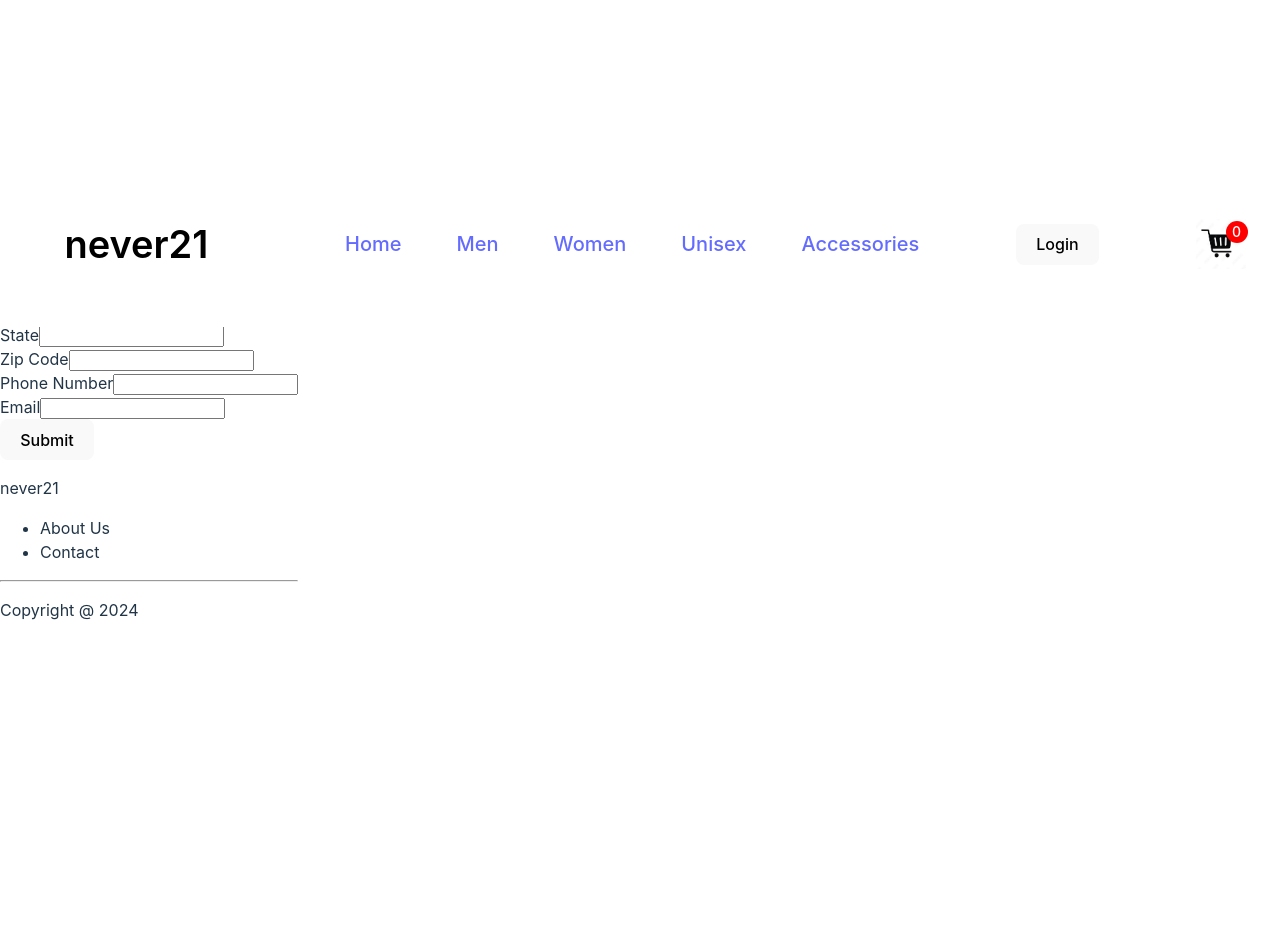
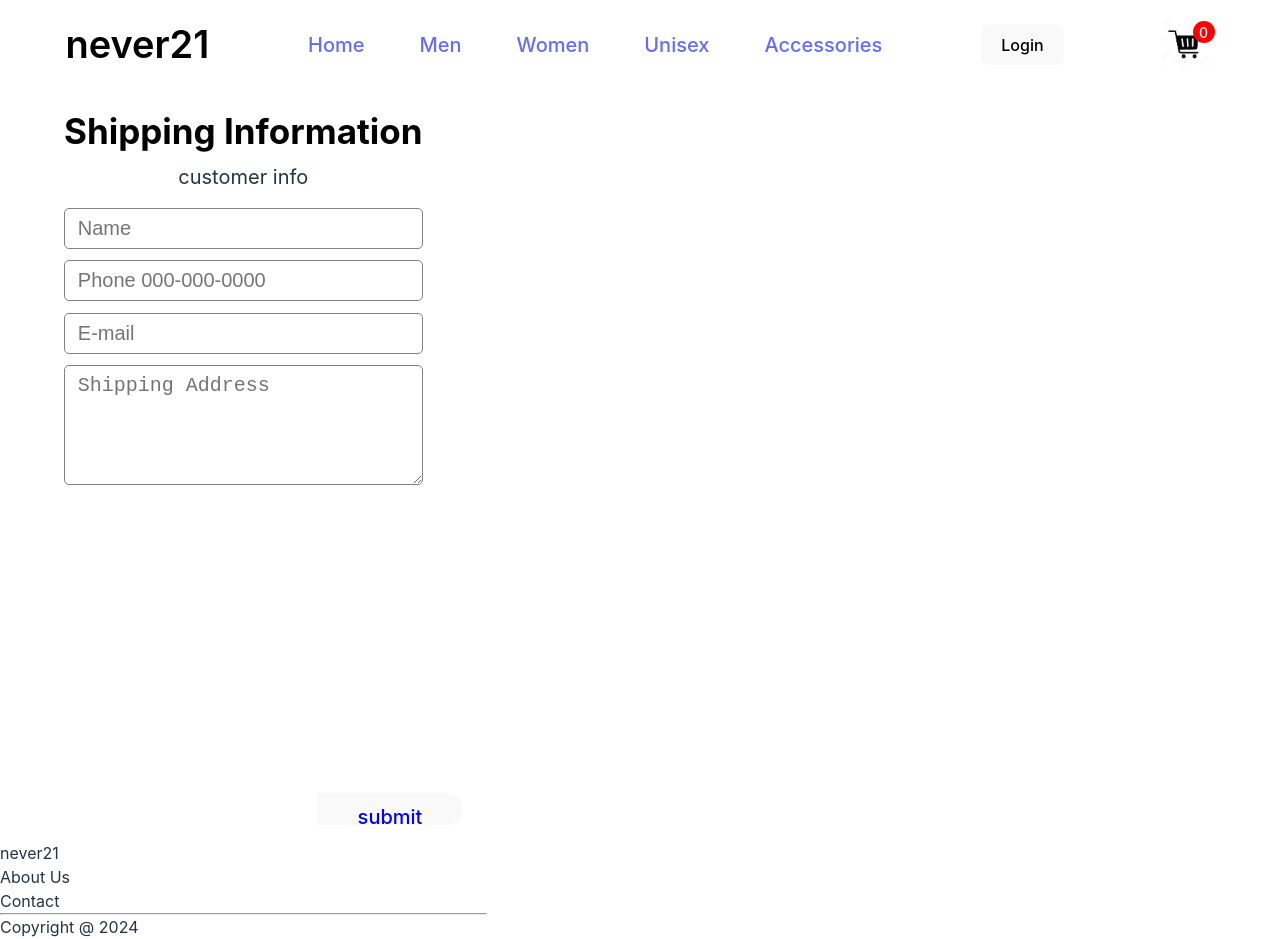
Before and after one commit to aclegere/edp-capstone, a React (Vite) app in the folder react/: page /checkout in a window 1280 px wide. Before the commit the page ends 800 px from the top, so only its background shows below. Built offline with nearby package versions, Linux system fonts and the light colour scheme.

Commit message:
checkout form update

```diff
--- a/react/src/components/Cart.jsx
+++ b/react/src/components/Cart.jsx
@@ -15,6 +15,7 @@ const Cart = ({ cartItems, removeFromCart }) => {
         ))}
       </ul>
       <p>Total Price: ${totalPrice.toFixed(2)}</p>
+      <div><button>Proceed to Checkout</button></div>
     </div>
   );
 };
--- /dev/null
+++ b/react/src/components/Checkout.css
@@ -0,0 +1,59 @@
+* {
+    box-sizing:border-box;
+    margin: 0;
+    padding: 0;
+}
+
+.form-box{
+    min-width: 100%;
+    height: 100vh;
+    margin: 0vw;
+    padding: 5vw;
+    position: relative;
+
+}
+
+.form-box h5{
+    font-size: 35px;
+    text-align: center;
+    color: black;
+    margin: 0 0 0.5vh 0;
+}
+
+.form-box label {
+    display: block;
+    text-align: center;
+    font-size: 20px;
+    margin: 0 0 2vh 0;
+}
+
+.form-box input, textarea{
+    display: block;
+    width: 100%;
+    padding: 0.5rem 0.8rem 0.5rem 0.8rem;
+    margin: 0.9vw 0;
+    border: 0;
+    border-radius: 5px;
+    font-size: 20px;
+    border: 1px solid gray
+
+}
+
+.form-box textarea {
+    height: 15vh;
+}
+
+.submitBtn{
+    display: inline-block;
+    width: 30%;
+    height: 2rem;
+    color: blue;
+    border: 0;
+    bottom: 0;
+    cursor: pointer;
+    font-size: 20px;
+    position: absolute;
+    margin: 1rem 0 1rem 8rem;
+    margin-left: 52%;
+    border-radius: 0 20px 20px 0;
+}
--- a/react/src/components/Checkout.jsx
+++ b/react/src/components/Checkout.jsx
@@ -1,66 +1,24 @@
 import React from 'react';
+import './Checkout.css';
 
 const Checkout = () => {
     return (
-      <form> {/*onSubmit={handleSubmit} className="p-3"*/}
-        <div className="row">
-          <div className="col-md-6">
-            <div className="form-group mb-3">
-              <label>First Name</label>
-              <input type="text" name="firstname" className="form-control" />
-            </div>
+      <div className = 'form-box'>
+        <h5 className ='form-step'>Shipping Information</h5>
+        <form>
+          <div className ="field1">
+            <label>customer info</label>
+            <input placeholder = 'Name' />
+            <input placeholder='Phone 000-000-0000' />
+            <input placeholder = 'E-mail' />
+            <textarea placeholder='Shipping Address' />
           </div>
-          <div className="col-md-6">
-            <div className="form-group mb-3">
-              <label>Last Name</label>
-              <input type="text" name="lastname" className="form-control" />
-            </div>
-          </div>
-          <div className="col-md-6">
-            <div className="form-group mb-3">
-              <label>Address Line 1</label>
-              <input type="text" name="address1" className="form-control" />
-            </div>
-          </div>
-          <div className="col-md-6">
-            <div className="form-group mb-3">
-              <label>Address Line 2</label>
-              <input type="text" name="address2" className="form-control" />
-            </div>
-          </div>
-          <div className="col-md-6">
-            <div className="form-group mb-3">
-              <label>City</label>
-              <input type="text" name="city" className="form-control" />
-            </div>
-          </div>
-          <div className="col-md-6">
-            <div className="form-group mb-3">
-              <label>State</label>
-              <input type="text" name="state" className="form-control" />
-            </div>
-          </div>
-          <div className="col-md-6">
-            <div className="form-group mb-3">
-              <label>Zip Code</label>
-              <input type="text" name="zipcode" className="form-control" />
-            </div>
-          </div>
-          <div className="col-md-6">
-            <div className="form-group mb-3">
-              <label>Phone Number</label>
-              <input type="text" name="phonenumber" className="form-control" />
-            </div>
-          </div>
-          <div className="col-md-6">
-            <div className="form-group mb-3">
-              <label>Email</label>
-              <input type="email" name="email" className="form-control" />
-            </div>
-          </div>
-          <button>Submit</button>
-        </div>
-      </form>
+
+          <button type='submit' id='submitBtn' className='submitBtn'>submit</button>
+        </form>
+
+      </div>
+
     );
 }
 
```
